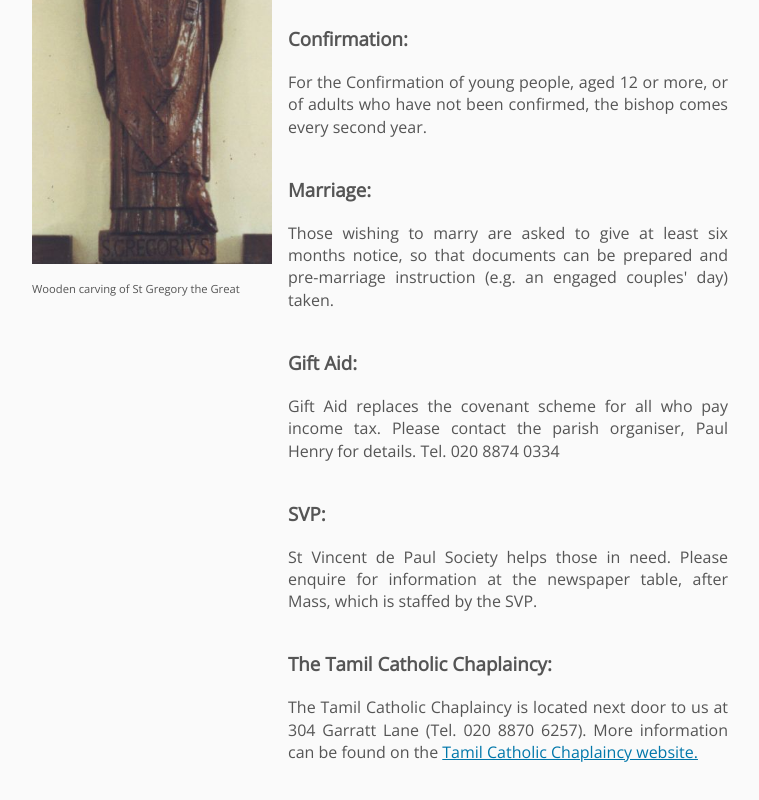
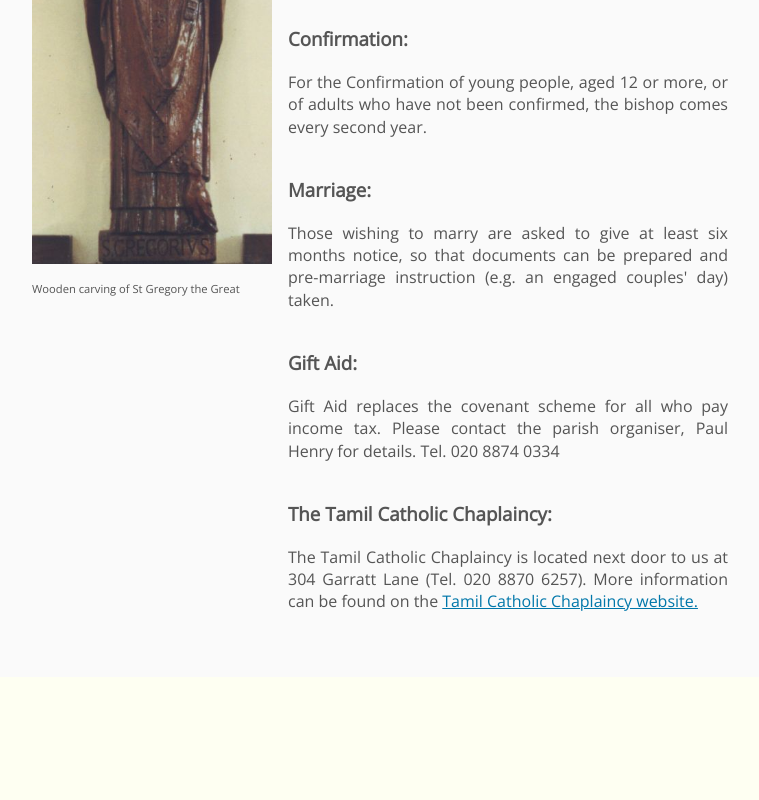
Before and after one commit to SgEarlsfield/SgEarlsfield.github.io, a plain HTML site: page info.html in a window 1280 px wide. Shown: the part 571-1371 px from the top of the page, without its empty margins (208-967 px from the left). After the commit the page ends 1256 px from the top, so only its background shows below. Drawn offline with nearby package versions, Linux system fonts and the light colour scheme.

Commit message:
Update info

```diff
--- a/info.html
+++ b/info.html
@@ -61,10 +61,6 @@
           <p>Gift Aid replaces the covenant scheme for all who pay income tax.
           Please contact the parish organiser, Paul Henry for details. Tel. 020 8874 0334</p>
 
-         <h3>SVP:</h3>
-            <p>St Vincent de Paul Society helps those in need. Please enquire for information
-            at the newspaper table, after Mass, which is staffed by the SVP.</p>
-
             <h3>The Tamil Catholic Chaplaincy:</h3>
             <p>The Tamil Catholic Chaplaincy is located next door to us at 304 Garratt Lane
             (Tel. 020 8870 6257). More information can be found on the <a href="http://www.tamil-rcchaplaincy.org.uk/">Tamil Catholic Chaplaincy website.</a></p>
```
